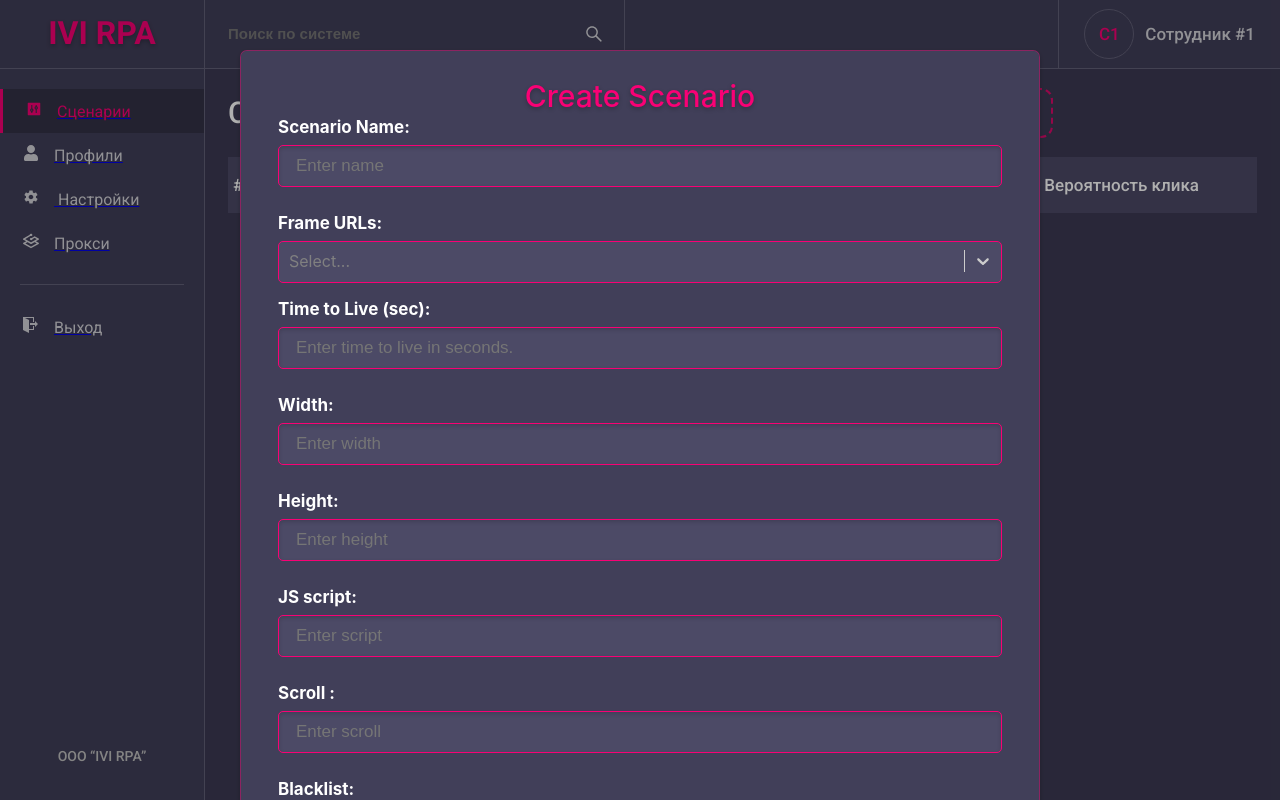
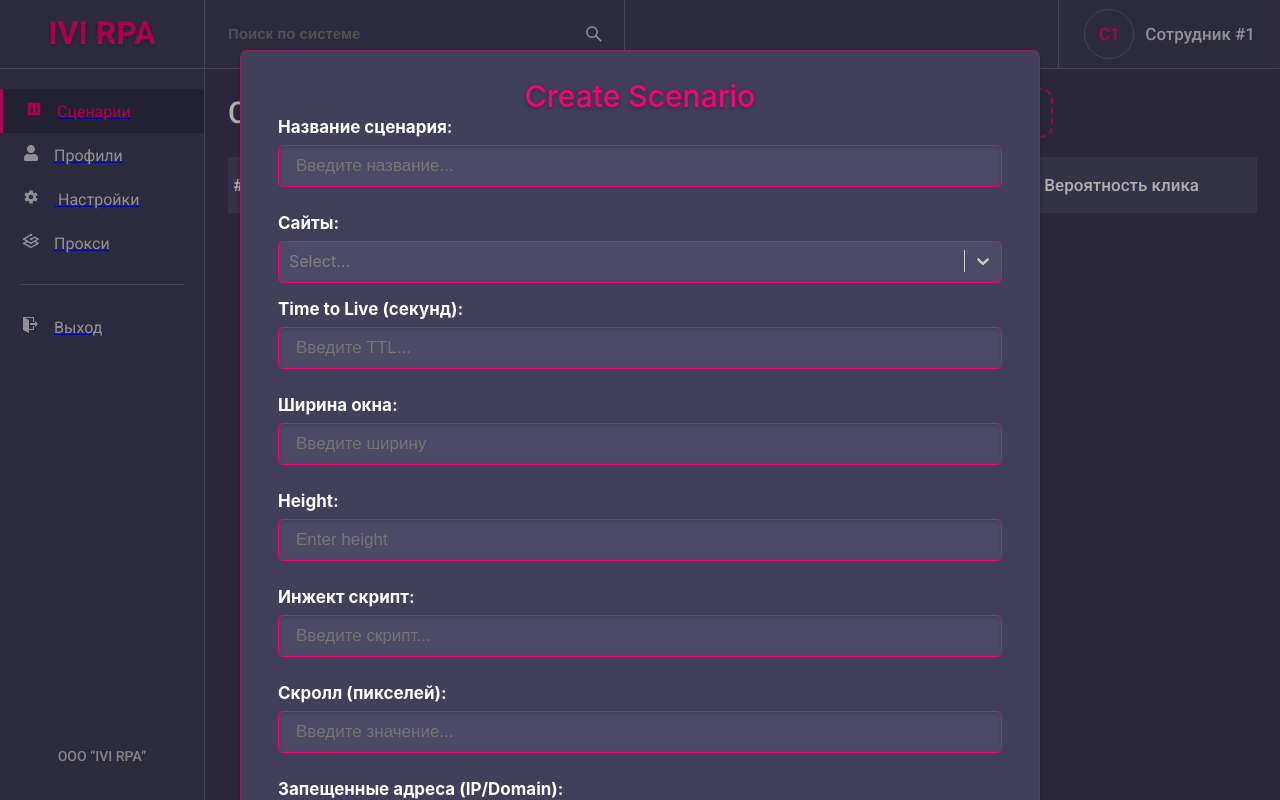
Before and after one commit to usmsam/ivi-rpa, a React (Create React App) app: page / in a window 1280 px wide. Both pictures are taken after a click on the label "Создать сценарий". Built offline with nearby package versions, Linux system fonts and the light colour scheme; no server answers.

Commit message:
Update language and some Input properties

```diff
--- a/src/components/CreateScenario/CreateScenario.jsx
+++ b/src/components/CreateScenario/CreateScenario.jsx
@@ -117,13 +117,12 @@ export const CreateScenario = ({
       <div className={s.editorWrapper} onClick={(e) => e.stopPropagation()}>
         <div className={s.title}>Create Scenario</div>
         <Input
-          label="Scenario Name:"
-          // subtitle="Enter scenario name."
-          placeholder="Enter name"
+          label="Название сценария:"
+          placeholder="Введите название..."
           value={name}
           onChange={setName}
         />
-        <div className={s.label}>Frame URLs:</div>
+        <div className={s.label}>Сайты:</div>
         <div className={s.frameUrlSelect}>
           <MultiSelect
             options={state.allFrameUrls.map((el) => ({
@@ -160,17 +159,19 @@ export const CreateScenario = ({
           ) : null}
         </div>
         <Input
-          label="Time to Live (sec):"
+          label="Time to Live (секунд):"
           // subtitle="Enter TTL"
           type="number"
-          placeholder="Enter time to live in seconds."
+          placeholder="Введите TTL..."
           value={ttl}
           onChange={setTtl}
         />
         <Input
-          label="Width:"
-          placeholder="Enter width"
+          label="Ширина окна:"
+          placeholder="Введите ширину"
           value={width}
+          min={360}
+          max={1920}
           onChange={setWidth}
           type="number"
         />
@@ -178,32 +179,37 @@ export const CreateScenario = ({
           label="Height:"
           placeholder="Enter height"
           value={height}
+          min={360}
+          max={1080}
           onChange={setHeight}
           type="number"
         />
         <Input
-          label="JS script:"
-          placeholder="Enter script"
+          label="Инжект скрипт:"
+          placeholder="Введите скрипт..."
           value={jsScript}
           onChange={setJsScript}
           type="text"
         />
         <Input
-          label="Scroll :"
-          placeholder="Enter scroll"
+          label="Скролл (пикселей):"
+          placeholder="Введите значение..."
           value={scroll}
           onChange={setScroll}
+          min={0}
+          max={512}
           type="number"
         />
-        <div className={s.label}>Blacklist:</div>
+        <div className={s.label}>Запещенные адреса (IP/Domain):</div>
         <MultiSelect
           options={backlist_urls.map((el) => ({ value: el.id, label: el.url }))}
           ref={backlistRef}
           onChange={setBacklist}
         />
         <Input
-          label="Scenarios count:"
-          placeholder="Enter count"
+          label="Лимит запусков в сутки:"
+          placeholder="Введите значение"
+          min={0}
           value={maxCount}
           onChange={setMaxCount}
           type="number"
@@ -213,8 +219,7 @@ export const CreateScenario = ({
           <>
             <Input
               label="Click Probability:"
-              subtitle="Enter click probability"
-              placeholder="Enter click probability as s decimal between 0 and 1."
+              placeholder="Введите число от 0 до 100..."
               value={clicks_prob}
               onChange={(e) => {
                 setClicksProb(e);
@@ -224,13 +229,12 @@ export const CreateScenario = ({
               }}
               type="number"
               min={0}
-              max={1}
-              step={0.1}
+              max={100}
+              step={1}
             />
             <Input
-              label="Time to Live After Click (sec):"
-              subtitle="Enter TTL after click"
-              placeholder="Enter time to live after click in seconds."
+              label="Время до закрытия вкладки (секунд):"
+              placeholder="Введите TTL..."
               value={clicks_ttl}
               onChange={setClicksTtl}
               type="number"
@@ -238,8 +242,8 @@ export const CreateScenario = ({
           </>
         )}
         <div className={s.timePickers}>
-          <div className={s.label}>Work Time</div>
-          <span className={s.label}>From :</span>
+          <div className={s.label}>График запуска</div>
+          <span className={s.label}>С</span>
           <TimePicker
             onChange={setValueFrom}
             value={valueFrom}
@@ -248,7 +252,7 @@ export const CreateScenario = ({
             className={s.timepicker}
             required
           />{" "}
-          <span className={s.label}>To :</span>
+          <span className={s.label}>До</span>
           <TimePicker
             onChange={setValueTo}
             value={valueTo}
@@ -258,11 +262,11 @@ export const CreateScenario = ({
             required
           />
         </div>
-        <p className={s.label}>Сampaign lifetime</p>
+        <p className={s.label}>Срок кампании</p>
         <div className={s.campaignPickers}>
-          <span className={s.label}>From&nbsp;: </span>
+          <span className={s.label}>С&nbsp;</span>
           <DatePicker startDate={startDate} setStartDate={setStartDate} />
-          <span className={s.label}>To&nbsp;: </span>
+          <span className={s.label}>По&nbsp;</span>
           <DatePicker startDate={endDate} setStartDate={setEndDate} />
         </div>
         <div className={s.label}>Profiles</div>
```
